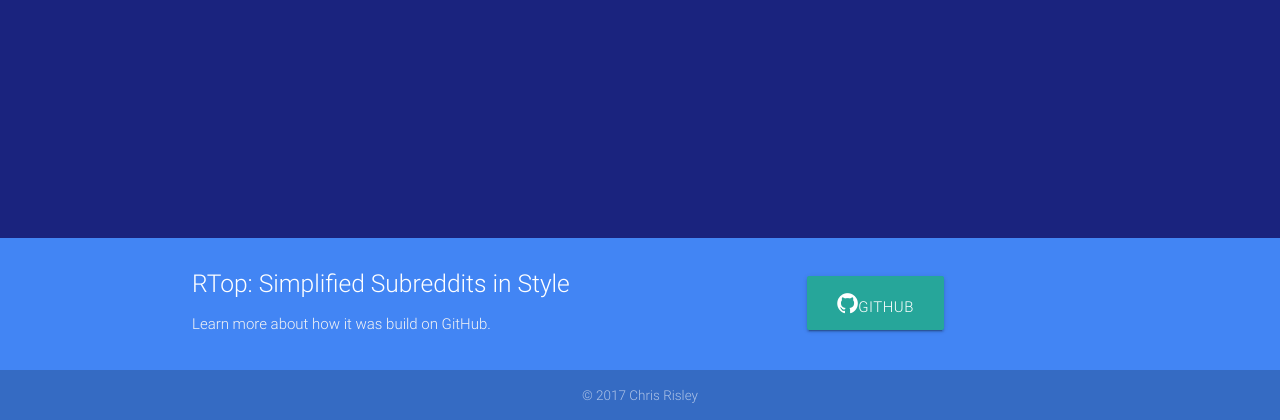
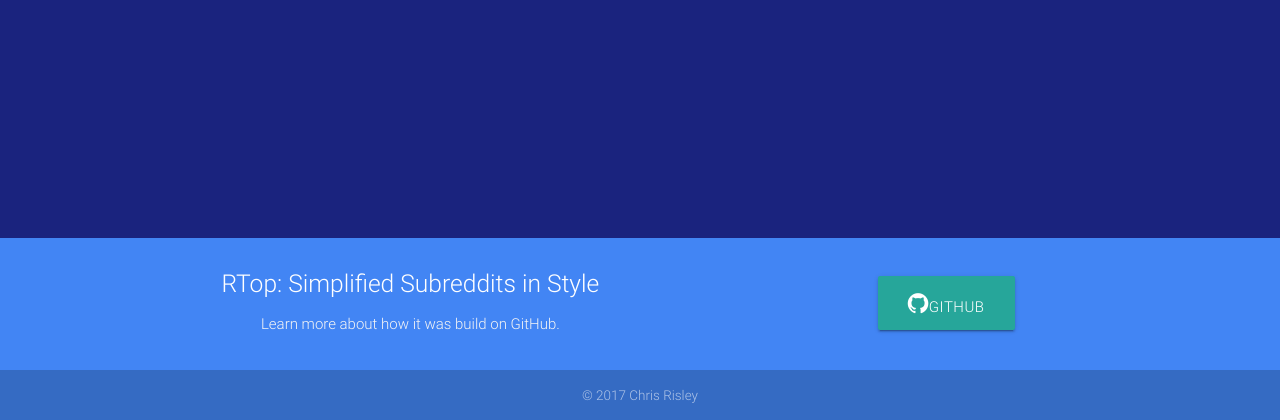
Before and after one commit to CrizR/R-Top, a Flask app: page / in a window 1280 px wide. Shown: the part 753-1173 px from the top of the page. Run offline with Flask 2, Linux system fonts and the light colour scheme.

Commit message:
Changed Footer Slightly

```diff
--- a/templates/index.html
+++ b/templates/index.html
@@ -83,7 +83,7 @@
 
 
 <footer style="margin-top: 400px; position: relative;" class="page-footer">
-    <div class="container">
+     <div style="text-align:  center" class="container">
         <div class="row">
             <div class="col l6 s12">
                 <h5 class="white-text">RTop: Simplified Subreddits in Style</h5>
--- a/templates/sub_view.html
+++ b/templates/sub_view.html
@@ -162,7 +162,7 @@
 
 <!--Footer-->
 <footer class="page-footer">
-    <div class="container">
+    <div style="text-align:  center" class="container">
         <div class="row">
             <div class="col l6 s12">
                 <h5 class="white-text">RTop: Simplified Subreddits in Style</h5>
```
